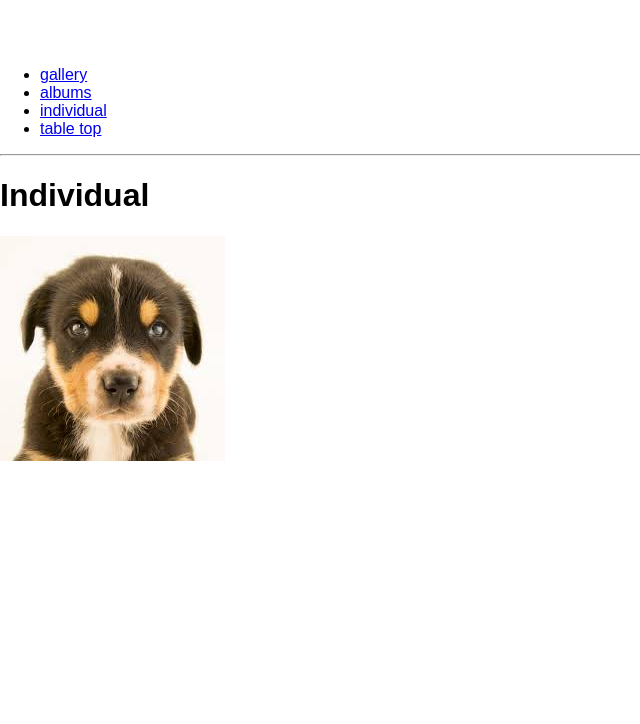
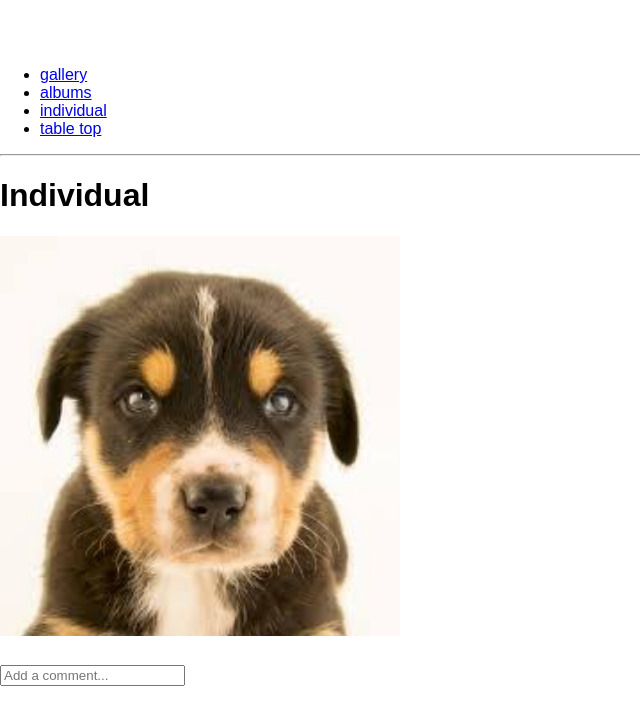
Before and after one commit to chasejohnson3/Photo-Album, a React (Create React App) app in the folder photo-album/: page /individual in a window 1280 px wide. Shown: the top 724 px of the page, without its empty margins (0-640 px from the left). Built offline with nearby package versions, Linux system fonts and the light colour scheme.

Commit message:
Comments can now be added and replaced for a given photo.

```diff
--- a/photo-album/src/Album.js
+++ b/photo-album/src/Album.js
@@ -1,5 +1,5 @@
 import React, { Component } from 'react';
-import PhotoIndividual from "./Photo.js"
+import Photo from "./Photo.js"
 
 
 class Album extends Component {
@@ -12,7 +12,7 @@ class Album extends Component {
     render(){
         return (
             <div>
-                <Photo/>
+                {/* <Photo/> */}
             </div>
 
         );
--- a/photo-album/src/App.js
+++ b/photo-album/src/App.js
@@ -1,12 +1,12 @@
 import React, { Component } from 'react';
 import './App.css';
-import Background from './Background';
+import Gallery from './Gallery.js';
 
 class App extends Component {
   render() {
     return (
       <div className="App" bgcolor="#ffffff">
-        <Background/>
+        <Gallery/>
       </div>
     );
   }
--- a/photo-album/src/Photo.js
+++ b/photo-album/src/Photo.js
@@ -1,21 +1,74 @@
 import React, { Component } from 'react';
 
-import image1 from "./hardcoded_photos/dog1.jpg"
 
 class Photo extends Component {
     constructor(props){
         super(props);
         this.state = {
-            image : image1,
             favorite : false,
-            comment: ""
+            comment: "",
+            editableText: true,
+            autoFocusOn: false,
         }
     }
 
+    setPhoto(photoLocation){
+        this.setState((prevState, props) => {
+            return {image: photoLocation}
+        })
+    }
+
+    updateComment(newComment){
+        this.setState((prevState, props) => {
+            return {comment: newComment}
+        })
+    }
+
+    makeCommentNotEditable(){
+        this.setState({
+            editableText: false
+        });
+    }
+
+    makeCommentEditable(){
+        this.setState({
+            editableText: true, // Open up the text box for the user
+            autoFocusOn: true, // When the user goes to edit a comment, make the cursor turn on so the user can start typing right away
+        });
+    }
+
+    waitForEnter = (event) => {
+        if(event.key == 'Enter'){
+            this.updateComment(this.inputVal.value);
+            this.makeCommentNotEditable();
+        }
+    }
+
+
     render(){
+        const styles ={
+            height:400,
+            flex: 1,
+            justifyContent: 'center',
+            alignItems: 'center',
+        }
+
         return(
             <div>
-                <img src={this.state.image}/>
+                <img src={this.props.image} style={styles}/>
+                <h1>{this.state.editableText}</h1>
+
+                <h6
+                    onClick={() => this.makeCommentEditable()}
+                > {!this.state.editableText && this.state.comment}</h6>  {/*Display the user's comment as text*/}
+
+                {(this.state.editableText) &&
+                    (<input
+                        ref={(commentBox) => {this.inputVal = commentBox}}
+                        autoFocus={this.state.autoFocusOn}
+                        placeholder="Add a comment..." // Have a nice message to encourage the user to enter a comment
+                        onKeyPress={this.waitForEnter} // If the user types a non-empty message and hits enter, the message is displayed as text
+                    />)}
             </div>
         )
     }
--- a/photo-album/src/components/AlbumComponent.js
+++ b/photo-album/src/components/AlbumComponent.js
@@ -1,11 +1,13 @@
 import React from 'react';
+import Album from '../Album'
 
-const Album = () => {
+const AlbumComponent = () => {
     return (
         <div className="jumbotron">
             <h1 className="display-3">Album</h1>
+            <Album/>
         </div>
     );
 }
 
-export default Album;
+export default AlbumComponent;
--- a/photo-album/src/components/App.js
+++ b/photo-album/src/components/App.js
@@ -4,7 +4,7 @@ import '../styles/App.css';
 import TableTop from './TableTopComponent';
 import Individual from './IndividualComponent';
 import Gallery from './GalleryComponent';
-import Album from './AlbumComponent';
+import AlbumComponent from './AlbumComponent';
 
 
 // import route Components here
@@ -37,7 +37,7 @@ class App extends Component {
           <Switch>
             <Route exact path="/" component={Gallery} />
             <Route path="/gallery" component={Gallery}/>
-            <Route path="/album" component={Album} />
+            <Route path="/album" component={AlbumComponent} />
             <Route path="/individual" component={Individual} />
             <Route path="/tabletop" component={TableTop} />
           </Switch>
--- a/photo-album/src/components/IndividualComponent.js
+++ b/photo-album/src/components/IndividualComponent.js
@@ -1,11 +1,15 @@
 import React from 'react';
 import Photo from "../Photo";
+
+import image1 from "../hardcoded_photos/dog1.jpg"
+
+
 
 const Individual = () => {
     return (
         <div className="jumbotron">
             <h1 className="display-3">Individual</h1>
-            <Photo/>
+            <Photo image = {image1}/>
         </div>
     );
 }
```
Also changed, not shown: photo-album/src/Background.js (deleted, +0 -24 lines), photo-album/src/Gallery.js (+22 -0 lines).
